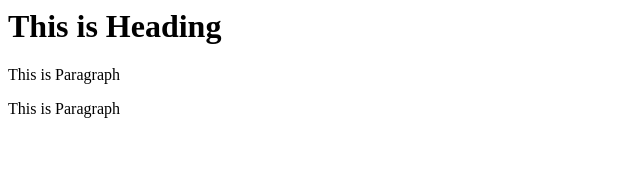
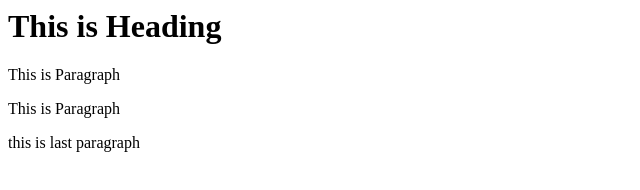
Before and after one commit to ashwinibedwal/Angular, a plain HTML site: page Template/Test.html in a window 1280 px wide. Shown: the whole page, without its empty margins (0-640 px from the left). Drawn offline with Linux system fonts and the light colour scheme.

Commit message:
Second commit

```diff
--- a/Template/Test.html
+++ b/Template/Test.html
@@ -5,6 +5,7 @@
             <h1>This is Heading</h1>
             <p>This is Paragraph</p>
             <p>This is Paragraph</p>
+            <p>this is last paragraph</p>
 
 
         </body>
```
